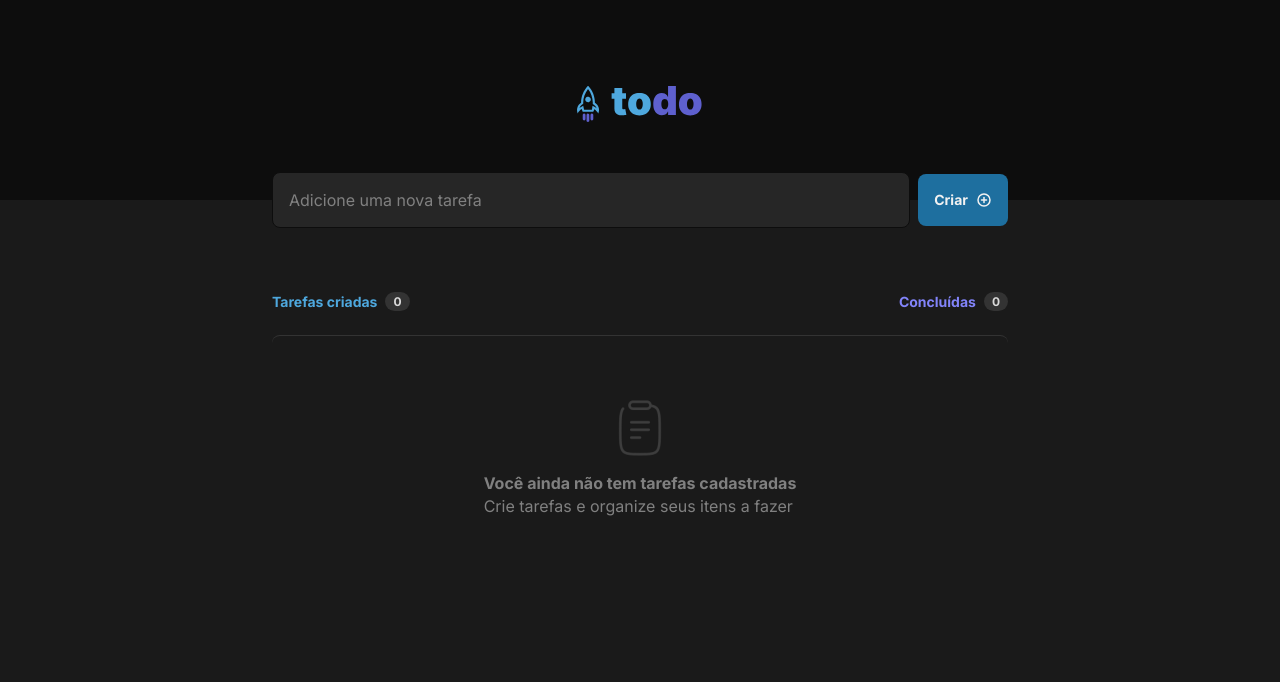
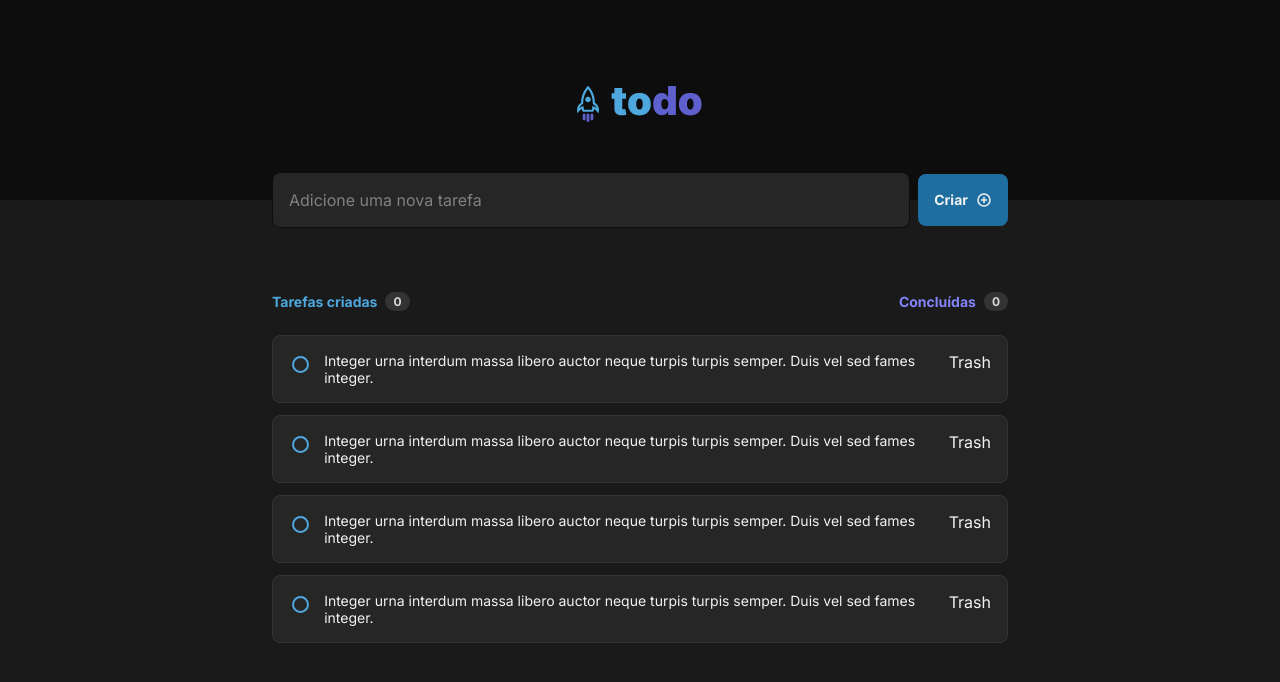
Before and after one commit to Azanniel/todo-ignite, a React (Vite) app: page / in a window 1280 px wide. Shown: the top 682 px of the page. Built offline with nearby package versions, Linux system fonts and the light colour scheme.

Commit message:
💄 add hover and checked styles for input checkbox

```diff
--- a/src/App.module.css
+++ b/src/App.module.css
@@ -17,35 +17,12 @@
   gap: 0.5rem;
 }
 
-.form .submit {
-  border: none;
-  border-radius: 8px;
-  outline: none;
-
-  background-color: var(--blue-dark);
-
-  font-size: 0.875rem;
-  font-weight: 700;
-  line-height: 1.4;
-  color: var(--gray-100);
+.tasks {
+  margin-top: 4rem;
 
   display: flex;
-  align-items: center;
-  gap: 0.5rem;
-
-  padding: 1rem;
-
-  cursor: pointer;
-
-  transition: background-color .2s;
-}
-
-.form .submit:hover {
-  background-color: var(--blue);
-}
-
-.tasks {
-  margin-top: 4rem;
+  flex-direction: column;
+  gap: 1.5rem;
 }
 
 .tasks .info {
@@ -84,11 +61,7 @@
   border-radius: 999px;
 }
 
-.tasks main {
-  margin-top: 1.5rem;
-}
-
-.tasks main .empty {
+.tasks .empty {
   padding: 4rem 1.5rem;
 
   display: flex;
@@ -102,21 +75,27 @@
   border-radius: 8px;
 }
 
-.tasks main .empty img {
+.tasks .empty img {
   width: 56px;
 }
 
-.tasks main .empty p {
+.tasks .empty p {
   font-size: 1rem;
   line-height: 1.4;
   color: var(--gray-300);
 }
 
-.tasks main .empty p > strong {
+.tasks .empty p > strong {
   display: block;
   font-weight: 700;
 }
 
-.tasks main .empty p > span {
+.tasks .empty p > span {
   display: block;
 }
+
+.tasks .list {
+  display: flex;
+  flex-direction: column;
+  gap: 0.75rem;
+}
--- a/src/App.tsx
+++ b/src/App.tsx
@@ -1,11 +1,18 @@
-import { PlusCircle } from 'phosphor-react';
-
 import { Header } from './components/Header';
 import { Input } from './components/Input';
+import { Button } from './components/Button';
 
 import clipboard from './assets/clipboard.png';
 
 import styles from './App.module.css';
+import { Task } from './components/Task';
+
+const tasks = [
+  { id: '1', description: 'Terminar o desafio', isComplete: false },
+  { id: '2', description: 'Subir para o github', isComplete: false },
+  { id: '3', description: 'Compartilhar no LinkedIn', isComplete: false },
+  { id: '4', description: 'Fazer post no Instagram', isComplete: true }
+]
 
 export function App() {
   return (
@@ -19,11 +26,7 @@ export function App() {
             placeholder="Adicione uma nova tarefa"
           />
 
-          <button type="submit" className={styles.submit}>
-            <span>Criar</span>
-
-            <PlusCircle size={16} weight="bold" />
-          </button>
+          <Button type='submit'>Criar</Button>
         </form>
 
         <div className={styles.tasks}>
@@ -45,8 +48,7 @@ export function App() {
             </div>
           </header>
 
-          <main>
-            <section className={styles.empty}>
+          {/* <section className={styles.empty}>
             <img
               src={clipboard}
               alt="bloco de anotações com linhas preenchidas e tons de cinza"
@@ -56,8 +58,11 @@ export function App() {
               <strong>Você ainda não tem tarefas cadastradas</strong>
               <span>Crie tarefas e organize seus itens a fazer</span>
             </p>
+          </section> */}
+
+          <section className={styles.list}>
+            {tasks.map(task => <Task key={task.id} />)}
           </section>
-          </main>
         </div>
       </main>
     </div>
--- /dev/null
+++ b/src/components/Button.module.css
@@ -0,0 +1,26 @@
+.button {
+  border: none;
+  border-radius: 8px;
+  outline: none;
+
+  background-color: var(--blue-dark);
+
+  font-size: 0.875rem;
+  font-weight: 700;
+  line-height: 1.4;
+  color: var(--gray-100);
+
+  display: flex;
+  align-items: center;
+  gap: 0.5rem;
+
+  padding: 1rem;
+
+  cursor: pointer;
+
+  transition: background-color .2s;
+}
+
+.button:hover {
+  background-color: var(--blue);
+}
--- /dev/null
+++ b/src/components/Button.tsx
@@ -0,0 +1,18 @@
+import { ButtonHTMLAttributes, ReactNode } from "react";
+import { PlusCircle } from "phosphor-react";
+
+import styles from "./Button.module.css";
+
+interface ButtonProps extends ButtonHTMLAttributes<HTMLButtonElement> {
+  children: ReactNode
+}
+
+export function Button({ children, ...rest }: ButtonProps) {
+  return (
+    <button className={styles.button} {...rest}>
+      <span>{children}</span>
+
+      <PlusCircle size={16} weight="bold" />
+    </button>
+  )
+}
--- /dev/null
+++ b/src/components/Checkbox.module.css
@@ -0,0 +1,57 @@
+.checkbox {
+  position: relative;
+
+  width: 24px;
+  height: 24px;
+
+  padding: 3.2px;
+}
+
+.checkbox input {
+  position: absolute;
+  inset: 0;
+  opacity: 0;
+  cursor: pointer;
+}
+
+.checkMark {
+  width: 100%;
+  height: 100%;
+
+  padding: 3px;
+  border-radius: 999px;
+
+  display: flex;
+  justify-content: center;
+  align-items: center;
+
+  transition: background-color .2s;
+}
+
+.checkbox input:checked ~ .checkMark {
+  background-color: var(--purple-dark);
+}
+
+.checkbox input:checked:hover ~ .checkMark {
+  background-color: var(--purple);
+}
+
+.checkbox input:checked ~ .checkMark svg {
+  display: block;
+
+  width: 100%;
+  height: 100%;
+}
+
+.checkbox input:not(:checked) ~ .checkMark {
+  background-color: transparent;
+  border: 2px solid var(--blue);
+}
+
+.checkbox input:not(:checked):hover ~ .checkMark {
+  background-color: var(--blue-dark);
+}
+
+.checkbox input:not(:checked) ~ .checkMark svg {
+  display: none;
+}
--- /dev/null
+++ b/src/components/Checkbox.tsx
@@ -0,0 +1,21 @@
+import { Check } from 'phosphor-react';
+import { InputHTMLAttributes } from 'react';
+
+import styles from './Checkbox.module.css';
+
+interface CheckboxProps extends InputHTMLAttributes<HTMLInputElement> {}
+
+export function Checkbox({ ...rest }: CheckboxProps) {
+  return (
+    <label className={styles.checkbox}>
+      <input
+        type="checkbox"
+        {...rest}
+      />
+
+      <div className={styles.checkMark}>
+        <Check weight="bold" />
+      </div>
+    </label>
+  )
+}
--- /dev/null
+++ b/src/components/Task.module.css
@@ -0,0 +1,21 @@
+.task {
+  width: 100%;
+  padding: 1rem;
+
+  background-color: var(--gray-500);
+  border: 1px solid var(--gray-400);
+  border-radius: 8px;
+
+  box-shadow: 0px 2px 8px rgba(0, 0, 0, 0.06);
+
+  display: flex;
+  align-items: flex-start;
+
+  gap: 0.75rem;
+}
+
+.task p {
+  font-weight: 400;
+  font-size: 0.875rem;
+  color: var(--gray-100);
+}
--- /dev/null
+++ b/src/components/Task.tsx
@@ -0,0 +1,14 @@
+import { Checkbox } from './Checkbox';
+import styles from './Task.module.css';
+
+export function Task() {
+  return (
+    <div className={styles.task}>
+      <Checkbox />
+
+      <p>Integer urna interdum massa libero auctor neque turpis turpis semper. Duis vel sed fames integer.</p>
+
+      <span>Trash</span>
+    </div>
+  )
+}
```
Lines whose indentation alone changed are shown as unchanged.
